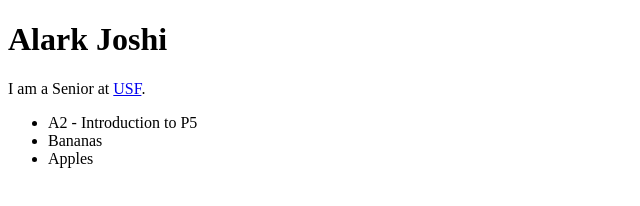
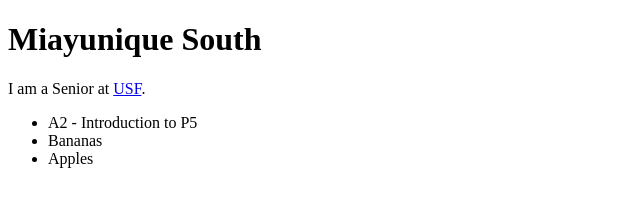
Before and after one commit to msouth-code/msouth-code.github.io, a plain HTML site: page index.html in a window 1280 px wide. Shown: the whole page, without its empty margins (0-640 px from the left). Drawn offline with Linux system fonts and the light colour scheme.

Commit message:
Update index.html

```diff
--- a/index.html
+++ b/index.html
@@ -8,7 +8,7 @@
 
 <body>
 
-<h1>Alark Joshi</h1>
+<h1>Miayunique South</h1>
 
 I am a Senior at <a href="https://www.usfca.edu">USF</a>.
 
```
